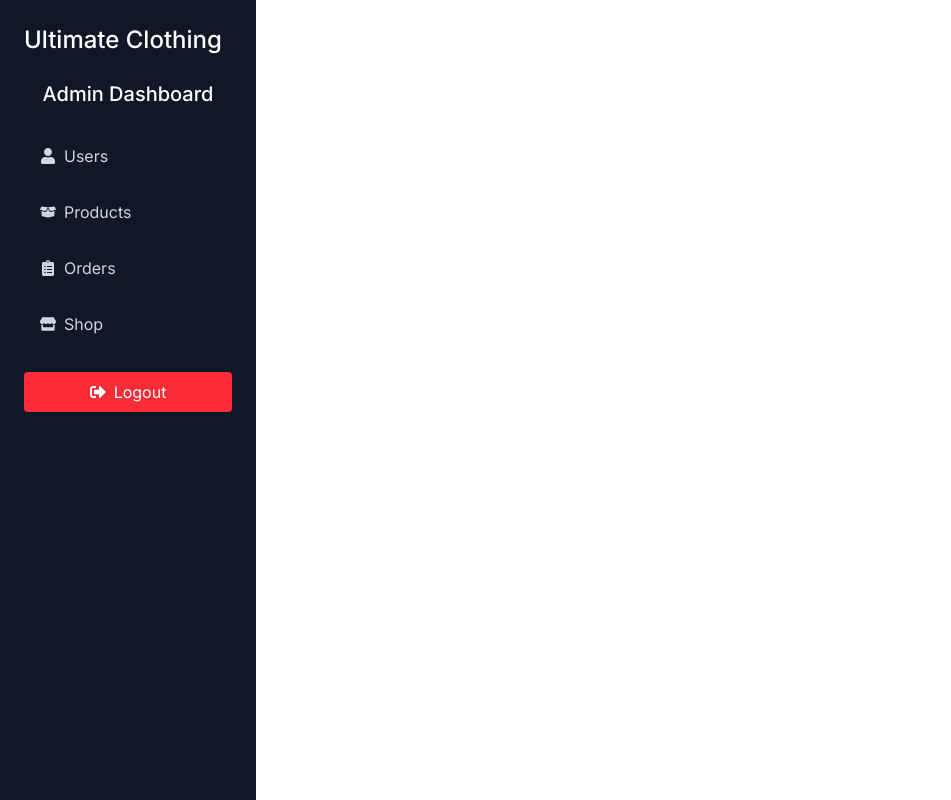
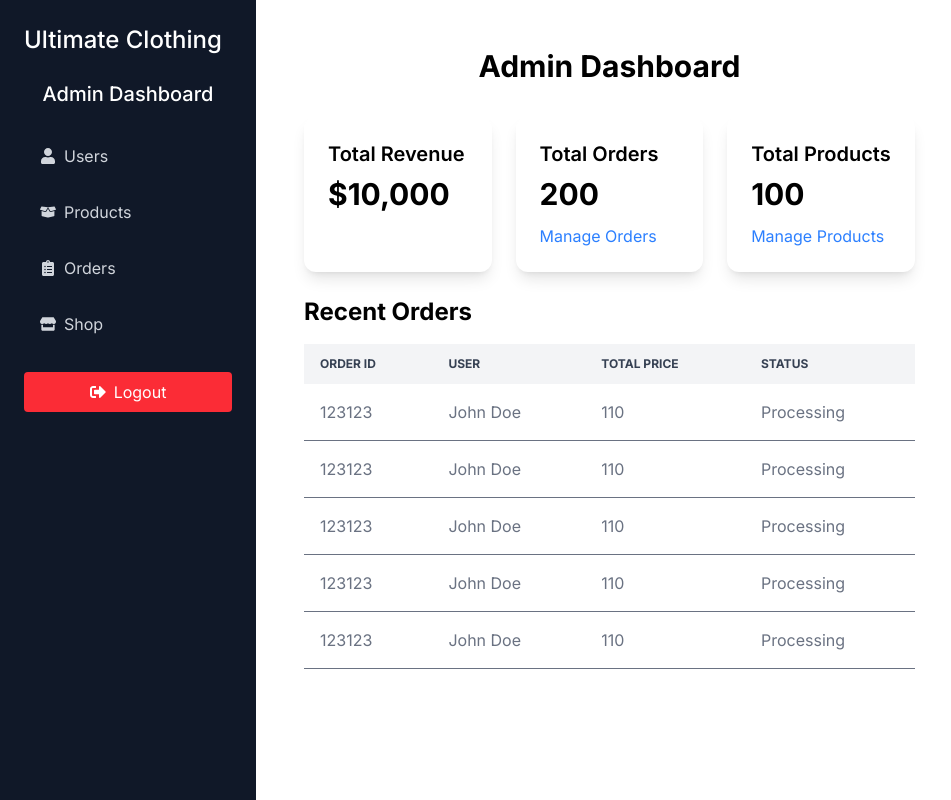
Before and after one commit to Lakshanj2701/ultimate-clothing-store, a React (Vite) app in the folder frontend/: page /admin in a window 1280 px wide. Shown: the whole page, without its empty margins (0-951 px from the left). Built offline with nearby package versions, Linux system fonts and the light colour scheme.

Commit message:
admin user part

```diff
--- a/frontend/src/App.jsx
+++ b/frontend/src/App.jsx
@@ -4,6 +4,7 @@ import UserLayout from './components/Layout/UserLayout';
 import Home from "./pages/Home";
 import { Toaster } from "sonner";
 import AdminLayout from './components/Admin/AdminLayout';
+import AdminHomePage from './pages/AdminHomePage';
 
 const App = () => {
   return (
@@ -14,7 +15,9 @@ const App = () => {
         <Route path="/" element={<UserLayout/>}>
          <Route index element={<Home />} />
         </Route>
-        <Route path="/admin" element={< AdminLayout/>}>{/* Admin Layout*/}</Route>
+        <Route path="/admin" element={< AdminLayout/>}>
+          <Route index element={<AdminHomePage/>}/>
+        </Route>
 
       </Routes>
     </BrowserRouter>
--- a/frontend/src/pages/AdminHomePage.jsx
+++ b/frontend/src/pages/AdminHomePage.jsx
@@ -1,8 +1,125 @@
 import React from 'react';
+import { Link } from 'react-router-dom';
 
 const AdminHomePage = () => {
+  const orders = [
+    {
+      _id: 123123,
+      user: {
+        name: "John Doe",
+      },
+      totalPrice: 110,
+      status: "Processing",
+    },
+    {
+      _id: 123123,
+      user: {
+        name: "John Doe",
+      },
+      totalPrice: 110,
+      status: "Processing",
+    },
+    {
+      _id: 123123,
+      user: {
+        name: "John Doe",
+      },
+      totalPrice: 110,
+      status: "Processing",
+    },
+    {
+      _id: 123123,
+      user: {
+        name: "John Doe",
+      },
+      totalPrice: 110,
+      status: "Processing",
+    },
+    {
+      _id: 123123,
+      user: {
+        name: "John Doe",
+      },
+      totalPrice: 110,
+      status: "Processing",
+    },
+  ];
+
   return (
-    <div>AdminHomePage</div>
+    <div className="max-w-7xl mx-auto p-6">
+      <h1 className="text-3xl font-bold mb-8 text-center">Admin Dashboard</h1>
+
+      <div className="grid grid-cols-1 sm:grid-cols-2 lg:grid-cols-3 gap-6">
+        {/* Revenue Card */}
+        <div className="p-6 shadow-lg rounded-xl bg-white">
+          <h2 className="text-xl font-semibold mb-2">Total Revenue</h2>
+          <p className="text-3xl font-bold">$10,000</p>
+        </div>
+
+        {/* Orders Card */}
+        <div className="p-6 shadow-lg rounded-xl bg-white">
+          <h2 className="text-xl font-semibold mb-2">Total Orders</h2>
+          <p className="text-3xl font-bold">200</p>
+          <Link to="/admin/orders" className="mt-3 inline-block text-blue-500 hover:underline">
+            Manage Orders
+          </Link>
+        </div>
+
+        {/* Products Card */}
+        <div className="p-6 shadow-lg rounded-xl bg-white">
+          <h2 className="text-xl font-semibold mb-2">Total Products</h2>
+          <p className="text-3xl font-bold">100</p>
+          <Link to="/admin/products" className="mt-3 inline-block text-blue-500 hover:underline">
+            Manage Products
+          </Link>
+        </div>
+      </div>
+
+      <div className="mt-6">
+      <h2 className="text-2xl font-bold mb-4">Recent Orders</h2>
+      <div className="overflow-x-auto">
+        <table className="min-w-full text-left text-gray-500">
+          <thead className="bg-gray-100 text-xs uppercase text-gray-700">
+            <tr>
+              <th className="py-3 px-4">Order ID</th>
+              <th className="py-3 px-4">User</th>
+              <th className="py-3 px-4">Total Price</th>
+              <th className="py-3 px-4">Status</th>
+            </tr>
+          </thead>
+          <tbody>
+
+          {orders.length > 0 ? (
+            orders.map((order) => (
+              <tr
+                key={order._id}
+                className="border-b hover:bg-gray-50 cursor-pointer"
+              >
+                <td className="p-4">{order._id}</td>
+                <td className="p-4">{order.user.name}</td>
+                <td className="p-4">{order.totalPrice}</td>
+                <td className="p-4">{order.status}</td>
+              </tr>
+            ))
+          ) : (
+            <tr>
+              <td colSpan={4} className="p-4 text-center text-gray-500">
+                No recent orders found.
+              </td>
+            </tr>
+          )}
+
+
+
+
+          </tbody>
+        </table>
+      </div>
+    </div>
+
+
+
+    </div>
   );
 };
 
```
